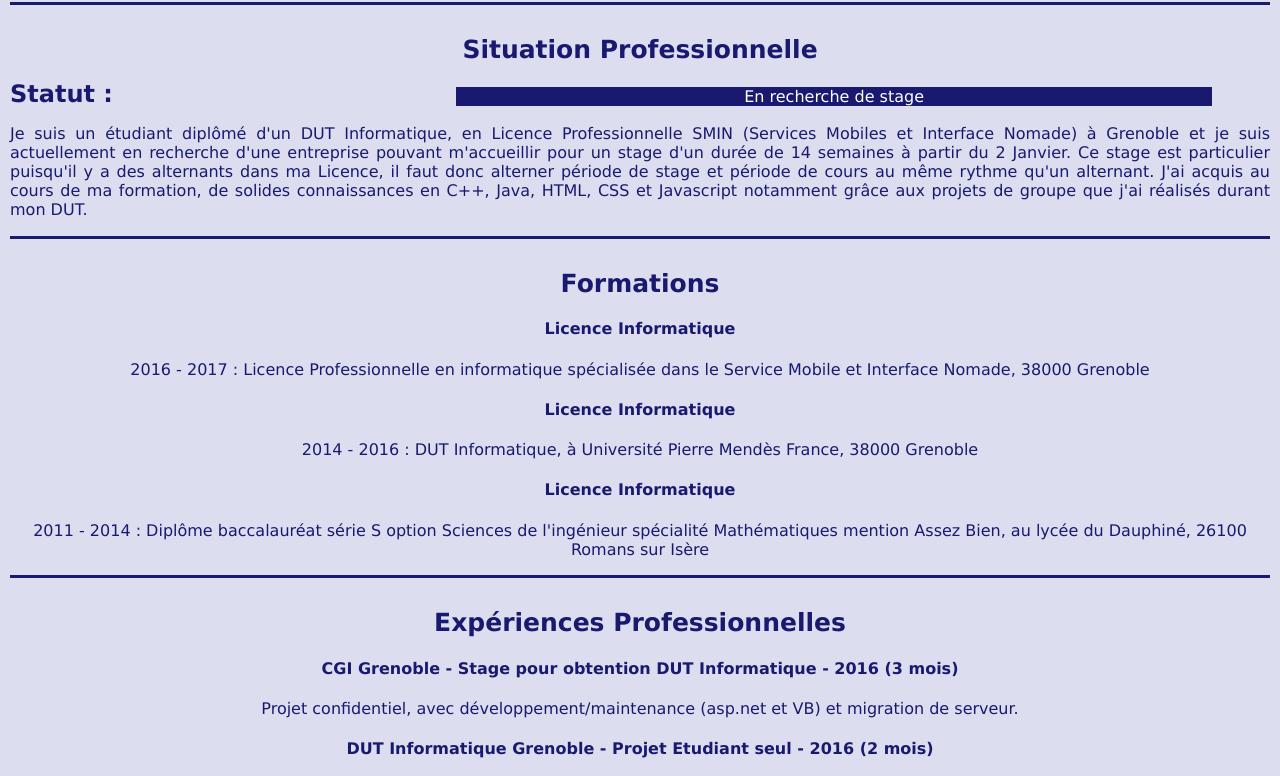
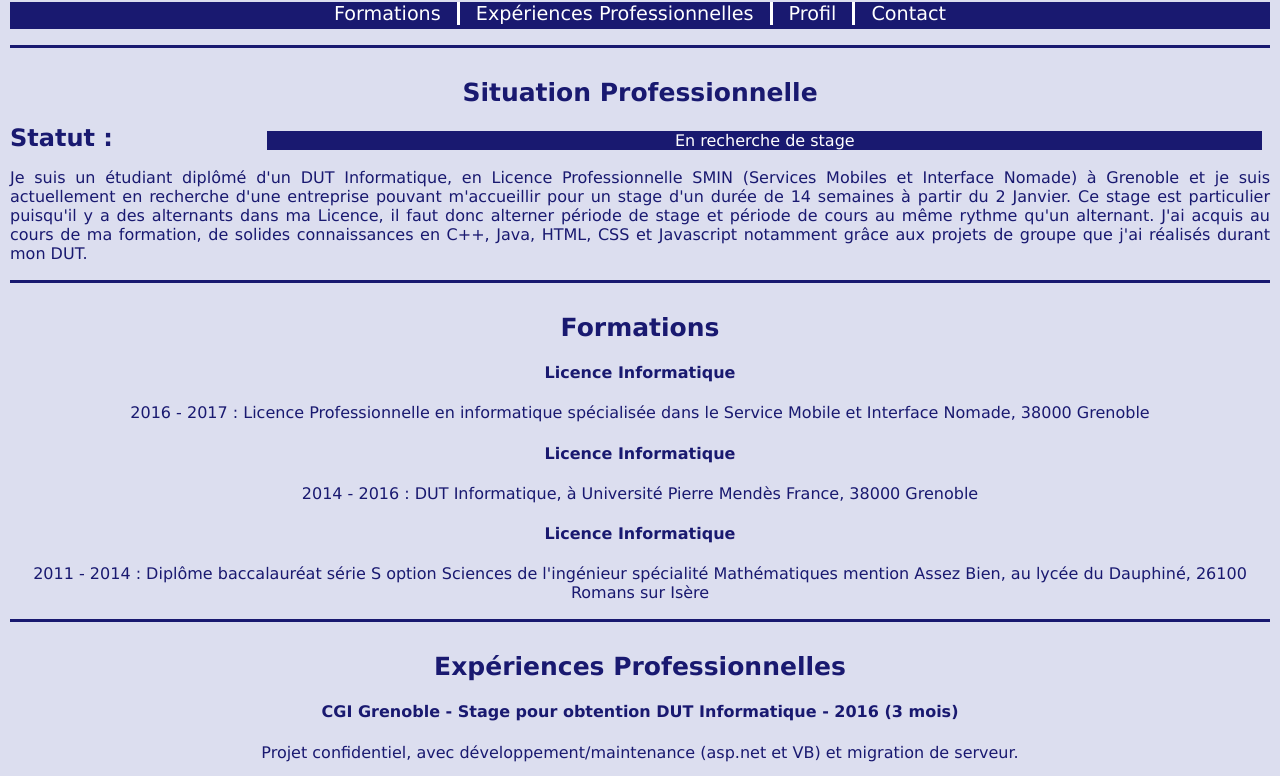
Before and after one commit to curtyl/cv, a website: page index.html in a window 1280 px wide. Shown: the part 61-837 px from the top of the page. Drawn offline with Linux system fonts and the light colour scheme.

Commit message:
no message

```diff
--- a/assets/css/style.css
+++ b/assets/css/style.css
@@ -125,7 +125,6 @@
 :root .fa-rotate-270,
 :root .fa-flip-horizontal,
 :root .fa-flip-vertical {
-  -webkit-filter: none;
   filter: none; }
 
 .fa-stack {
@@ -2210,6 +2209,19 @@ h1 {
   background-color: #191970;
   color: #dcdeef; }
 
+@media screen and (min-width: 426px) {
+  .StatutT {
+    width: 20%;
+    display: inline-block;
+    margin: 0; }
+  .statut {
+    width: 79%;
+    display: inline-block;
+    margin: 0;
+    color: white;
+    background-color: #191970;
+    text-align: center; } }
+
 .fixed {
   position: fixed;
   top: 0;
@@ -2230,10 +2242,6 @@ li {
     width: 100%;
     color: white;
     text-decoration: none; }
-  li:hover {
-    background-color: white; }
-    li:hover a {
-      color: #191970; }
 
 .Dropdown {
   cursor: pointer;
@@ -2256,10 +2264,22 @@ li {
 .nav-item {
   border-bottom: solid white 0.5px;
   padding-top: 5px; }
-
-@media screen and (min-width: 425px) {
-  .Dropdown-menu {
-    display: inline-block; }
+  .nav-item:hover {
+    background-color: white; }
+    .nav-item:hover a {
+      color: #191970; }
+
+@media screen and (min-width: 426px) {
+  .Dropdown .Dropdown-menu {
+    display: inline-block;
+    text-align: center; }
+  .nav-item {
+    border-bottom: none;
+    padding-top: 0;
+    float: left;
+    border-right: solid white; }
+  #contact {
+    border-right: none; }
   .button {
     display: none; }
   #list {
```
